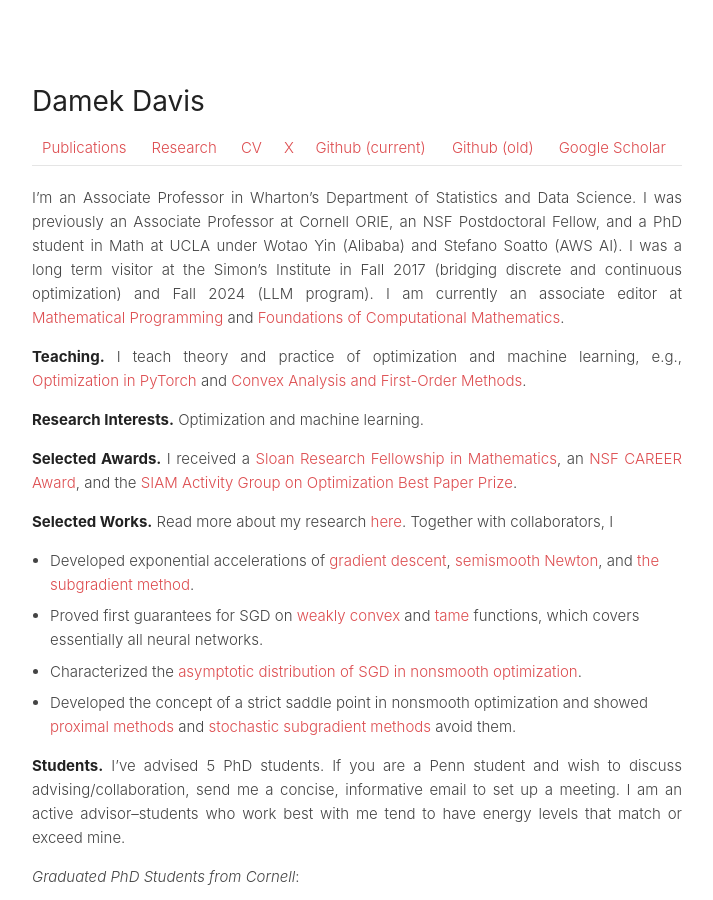
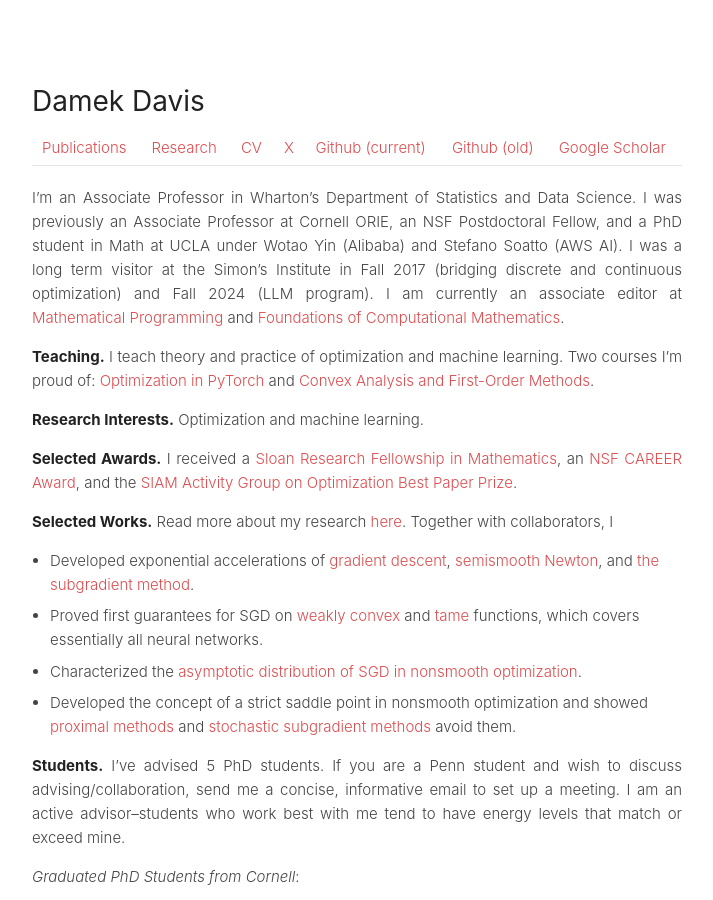
Before and after one commit to damek/damek.github.io, a Jekyll site: the page built from index.md, in a window 1280 px wide and 900 px high. Shown: the whole window, without its empty margins (283-996 px from the left). Built offline with Jekyll 4.4.1, drawn with Linux system fonts in a browser that asks for light colours.

Commit message:
Update index.md to enhance teaching section by rephrasing course descriptions for clarity

```diff
--- a/index.md
+++ b/index.md
@@ -9,7 +9,7 @@
 
 I'm an Associate Professor in Wharton's Department of Statistics and Data Science. I was previously an Associate Professor at Cornell ORIE, an NSF Postdoctoral Fellow, and a PhD student in Math at UCLA under Wotao Yin (Alibaba) and Stefano Soatto (AWS AI). I was a long term visitor at the Simon's Institute in Fall 2017 (bridging discrete and continuous optimization) and Fall 2024 (LLM program). I am currently an associate editor at <a href="https://www.springer.com/journal/10107">Mathematical Programming</a> and <a href="https://www.springer.com/journal/10208">Foundations of Computational Mathematics</a>.
 
-**Teaching.** I teach theory and practice of optimization and machine learning, e.g., [Optimization in PyTorch](STAT-4830) and [Convex Analysis and First-Order Methods](https://damek.github.io/teaching/orie6300/ORIE6300Fall2023notes.pdf).
+**Teaching.** I teach theory and practice of optimization and machine learning. Two courses I'm proud of: [Optimization in PyTorch](STAT-4830) and [Convex Analysis and First-Order Methods](https://damek.github.io/teaching/orie6300/ORIE6300Fall2023notes.pdf).
 
 
 **Research Interests.** Optimization and machine learning.
```
